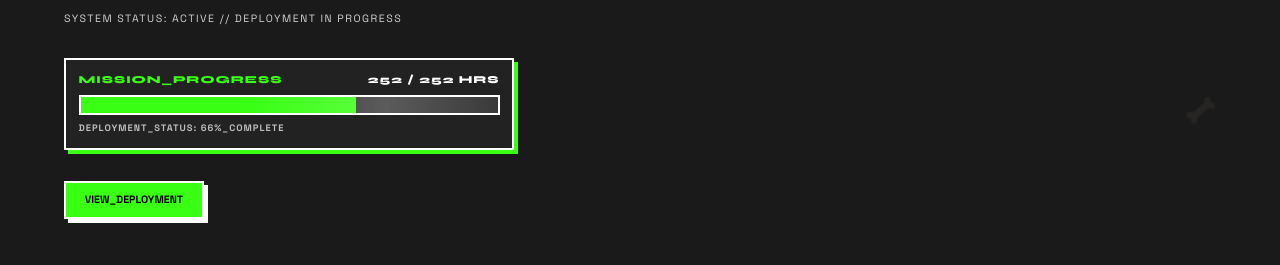
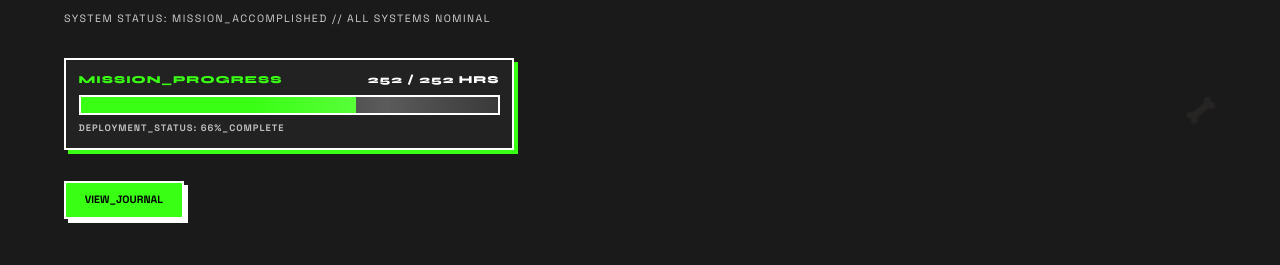
Before and after one commit to haaalery/intern-journey, a plain HTML site: page index.html in a window 1280 px wide. Shown: the part 217-482 px from the top of the page. Drawn offline with Linux system fonts and the light colour scheme.

Commit message:
fix: cleanup index.html structure and finalize mission progress

```diff
--- a/index.html
+++ b/index.html
@@ -7,7 +7,7 @@
     <link rel="preconnect" href="https://fonts.googleapis.com">
     <link rel="preconnect" href="https://fonts.gstatic.com" crossorigin>
     <link href="https://fonts.googleapis.com/css2?family=Space+Grotesk:wght@300;400;700&family=Syne:wght@800&display=swap" rel="stylesheet">
-    <link rel="stylesheet" href="styles.css?v=1.1.1">
+    <link rel="stylesheet" href="styles.css?v=1.1.2">
 </head>
 <body>
     <!-- BACKGROUND GLOWS -->
@@ -30,9 +30,8 @@
         <!-- HERO SECTION -->
         <section class="hero-log">
             <h1 class="glitch-text">DICT 252 HOUR<br>INTERNSHIP</h1>
-            <p class="hero-intel">SYSTEM STATUS: ACTIVE // DEPLOYMENT IN PROGRESS</p>
-            <link rel="stylesheet" href="styles.css?v=1.1.2">
-            <!-- ... -->
+            <p class="hero-intel">SYSTEM STATUS: MISSION_ACCOMPLISHED // ALL SYSTEMS NOMINAL</p>
+
             <!-- MISSION PROGRESS TRACKER -->
             <div class="mission-progress-container">
                 <div class="progress-labels">
@@ -44,8 +43,9 @@
                 </div>
                 <div class="progress-percent">DEPLOYMENT_STATUS: <span id="percent-val">100</span>%_COMPLETE</div>
             </div>
+
             <div class="hero-actions">
-                <a href="#project-ops" class="tactical-btn">VIEW_DEPLOYMENT</a>
+                <a href="#project-ops" class="tactical-btn">VIEW_JOURNAL</a>
             </div>
         </section>
 
```
Lines whose indentation alone changed are shown as unchanged.
